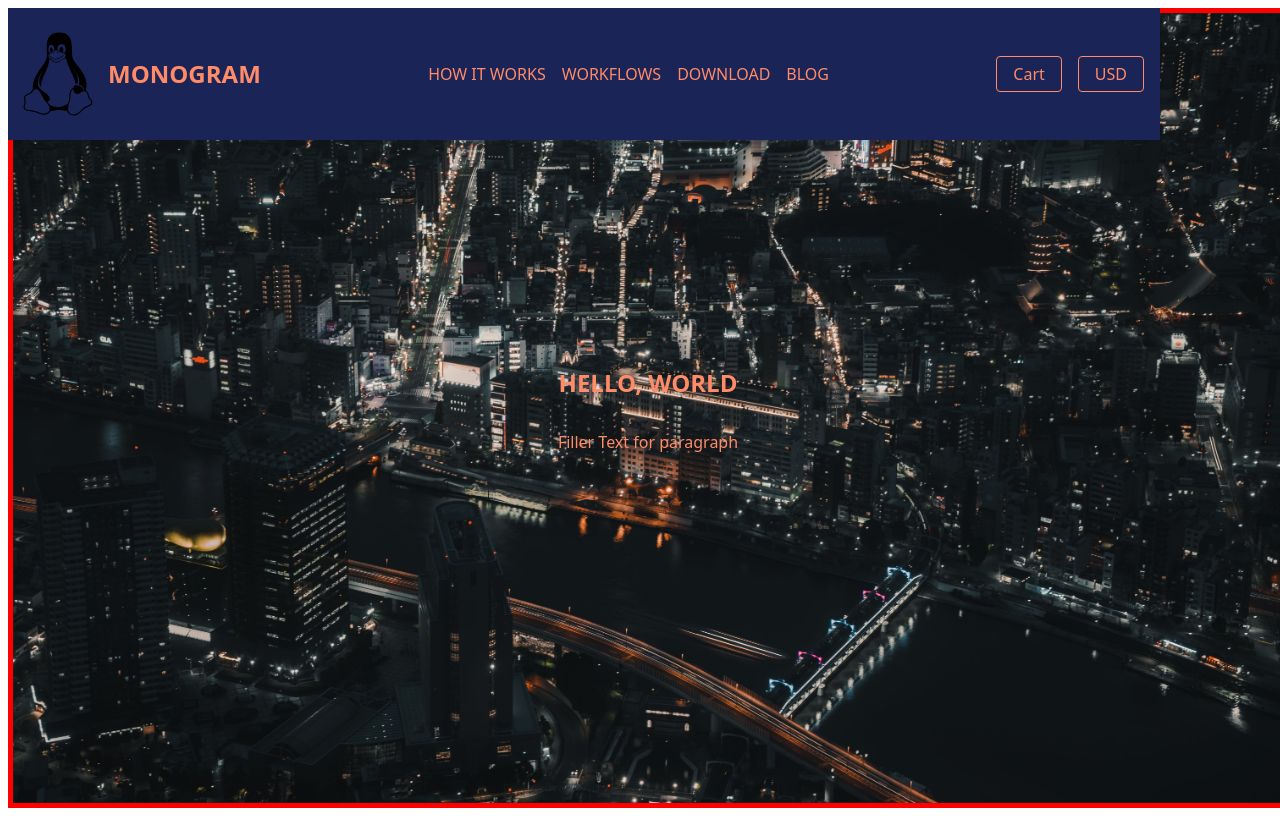
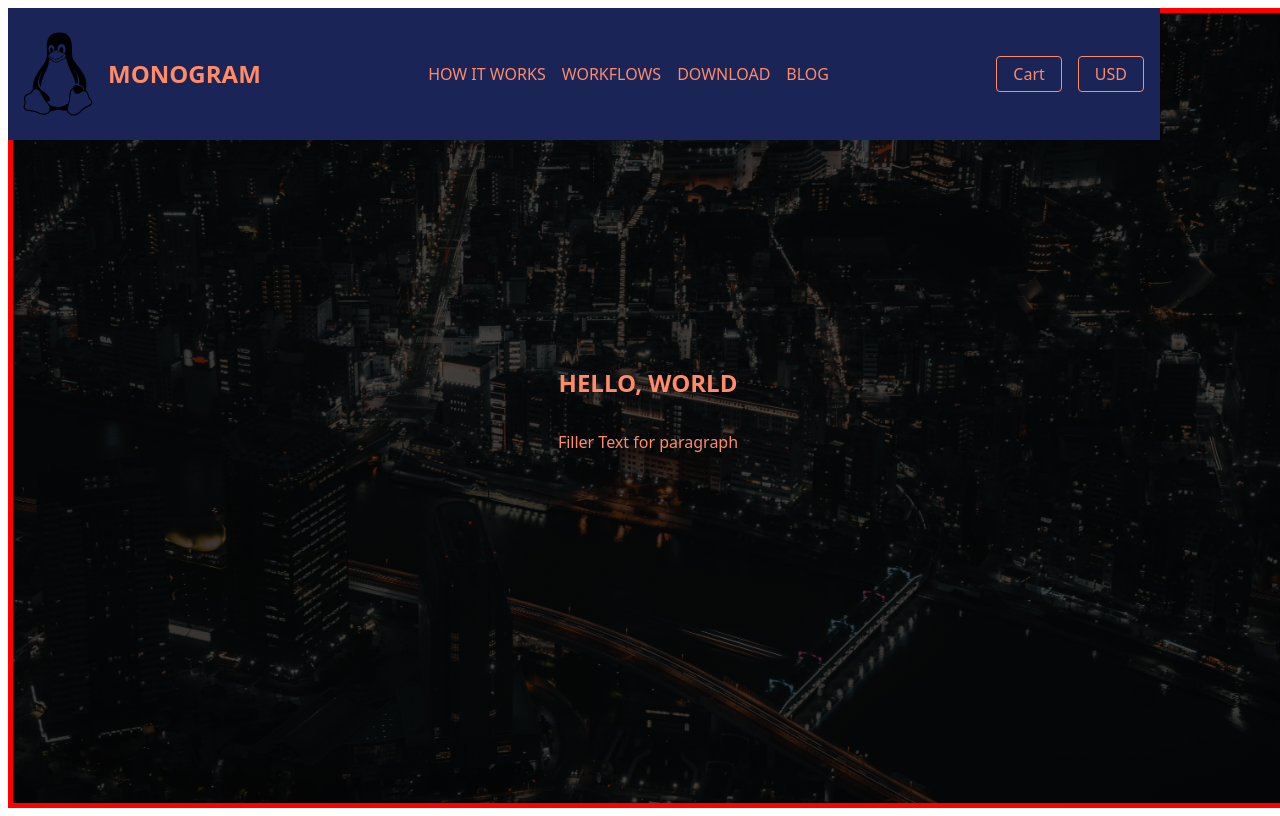
Before and after one commit to gregmjsco/odin-react-shopping, a React (Vite) app in the folder react-shopping-cart/: page / in a window 1280 px wide. Built offline with nearby package versions, Linux system fonts and the light colour scheme.

Commit message:
Add gradient to background image to darken it and make text more readable

```diff
--- a/react-shopping-cart/src/components/Hero/Hero.css
+++ b/react-shopping-cart/src/components/Hero/Hero.css
@@ -3,7 +3,8 @@
 .hero {
     border: 5px solid red;
     height: 100vh;
-    background-image: url(../../../public/city.jpg);
+    background-image: linear-gradient(rgba(0,0,0,0.7),rgba(0,0,0,0.7)),
+     url(../../../public/city.jpg);
     background-size: cover;
     background-position: center center;
     background-repeat: no-repeat;
@@ -21,4 +22,5 @@
 
 .hero__description {
     color: var(--orange);
+    max-width: 65ch;
 }
```
